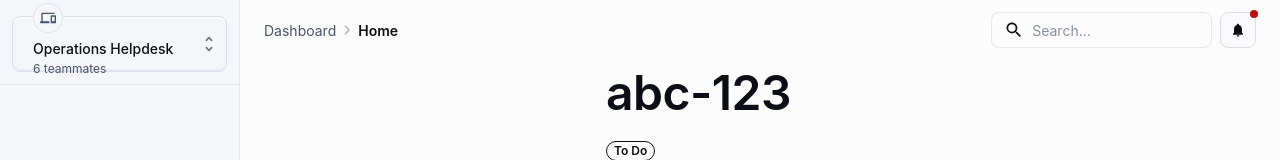
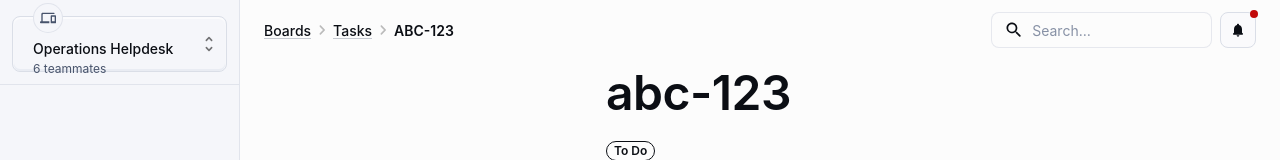
Before and after one commit to seanmarjason/gdesi-boards, a Next.js app in the folder packages/frontend/: page /tasks/ABC-123 in a window 1280 px wide. Shown: the top 160 px of the page. Built offline with nearby package versions, Linux system fonts and the light colour scheme; what @mui/material-nextjs would draw is missing.

Commit message:
Make breadcrumb dynamic

```diff
--- a/packages/frontend/src/app/boards/components/NavbarBreadcrumbs.js
+++ b/packages/frontend/src/app/boards/components/NavbarBreadcrumbs.js
@@ -3,6 +3,7 @@ import { styled } from '@mui/material/styles';
 import Typography from '@mui/material/Typography';
 import Breadcrumbs, { breadcrumbsClasses } from '@mui/material/Breadcrumbs';
 import NavigateNextRoundedIcon from '@mui/icons-material/NavigateNextRounded';
+import Link from '@mui/material/Link';
 
 const StyledBreadcrumbs = styled(Breadcrumbs)(({ theme }) => ({
   margin: theme.spacing(1, 0),
@@ -15,15 +16,25 @@ const StyledBreadcrumbs = styled(Breadcrumbs)(({ theme }) => ({
   },
 }));
 
-export default function NavbarBreadcrumbs() {
+export default function NavbarBreadcrumbs({ nav=['Boards']}) {
+
+  const lastNav = nav.slice(nav.length-1)
+  const prevNav = nav.slice(0, -1)
+
   return (
     <StyledBreadcrumbs
       aria-label="breadcrumb"
       separator={<NavigateNextRoundedIcon fontSize="small" />}
     >
-      <Typography variant="body1">Dashboard</Typography>
+      { prevNav.map((link, index) =>
+          <Typography variant="body1" key={`breadcrumb-${index}`}>
+              <Link href={`${'../'.repeat(nav.length - index)}${link.toLowerCase().replace(/ /g,"-")}`}>
+                {link}
+              </Link>
+          </Typography>
+      )}
       <Typography variant="body1" sx={{ color: 'text.primary', fontWeight: 600 }}>
-        Home
+        {lastNav}
       </Typography>
     </StyledBreadcrumbs>
   );
--- a/packages/frontend/src/app/components/Header.js
+++ b/packages/frontend/src/app/components/Header.js
@@ -6,7 +6,7 @@ import MenuButton from './MenuButton';
 
 import Search from '../boards/components/Search';
 
-export default function Header() {
+export default function Header({ navigation }) {
   return (
     <Stack
       direction="row"
@@ -20,7 +20,7 @@ export default function Header() {
       }}
       spacing={2}
     >
-      <NavbarBreadcrumbs />
+      <NavbarBreadcrumbs nav={navigation}/>
       <Stack direction="row" sx={{ gap: 1 }}>
         <Search />
         <MenuButton showBadge aria-label="Open notifications">
--- a/packages/frontend/src/app/tasks/[task]/page.js
+++ b/packages/frontend/src/app/tasks/[task]/page.js
@@ -55,7 +55,7 @@ export default function Tasks({ props, params }) {
                         }}
                     >
                         {/* Main content */}
-                        <Header />
+                        <Header navigation={['Boards', 'Tasks', `${task}`]}/>
 
                         <TaskForm task={getTaskData(task)} />
 
```
